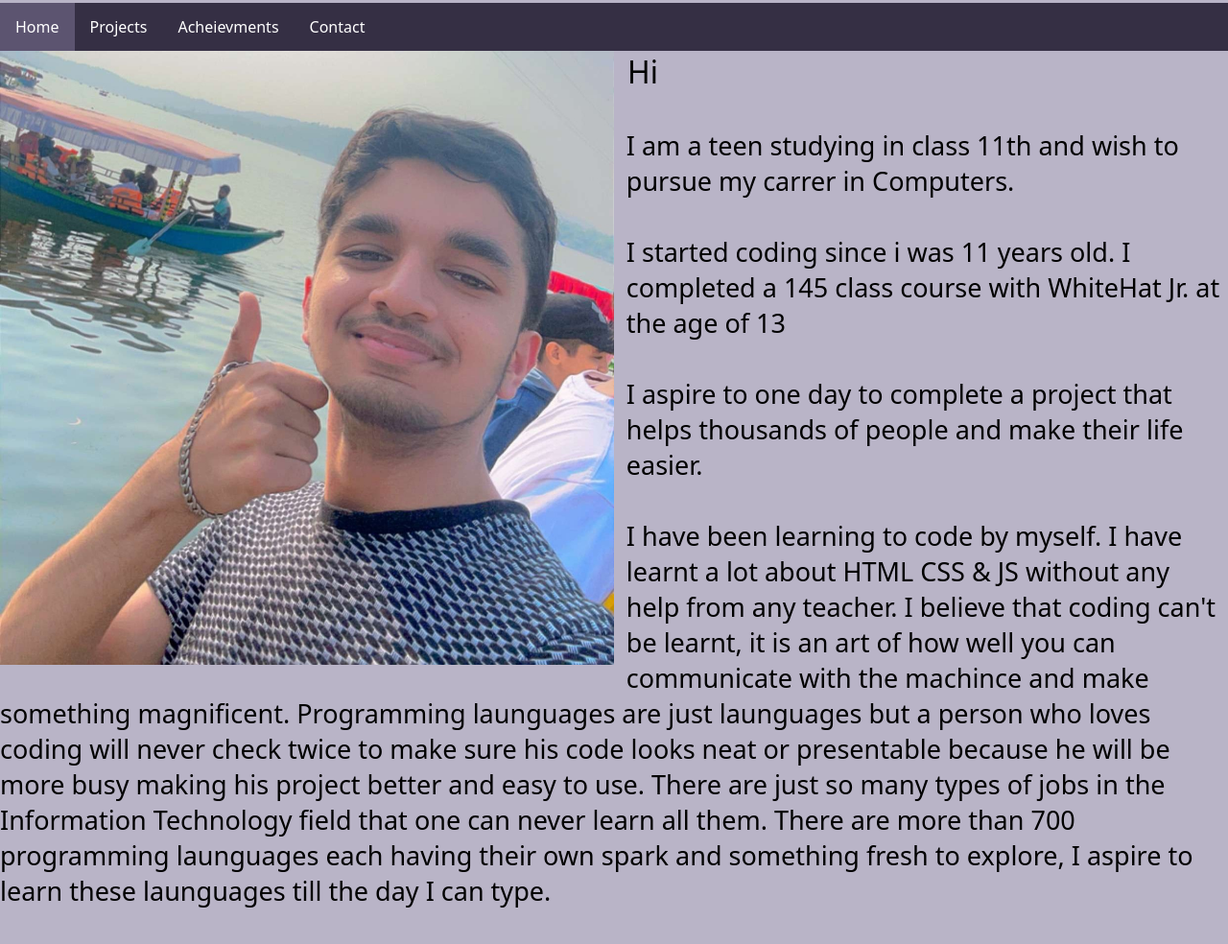
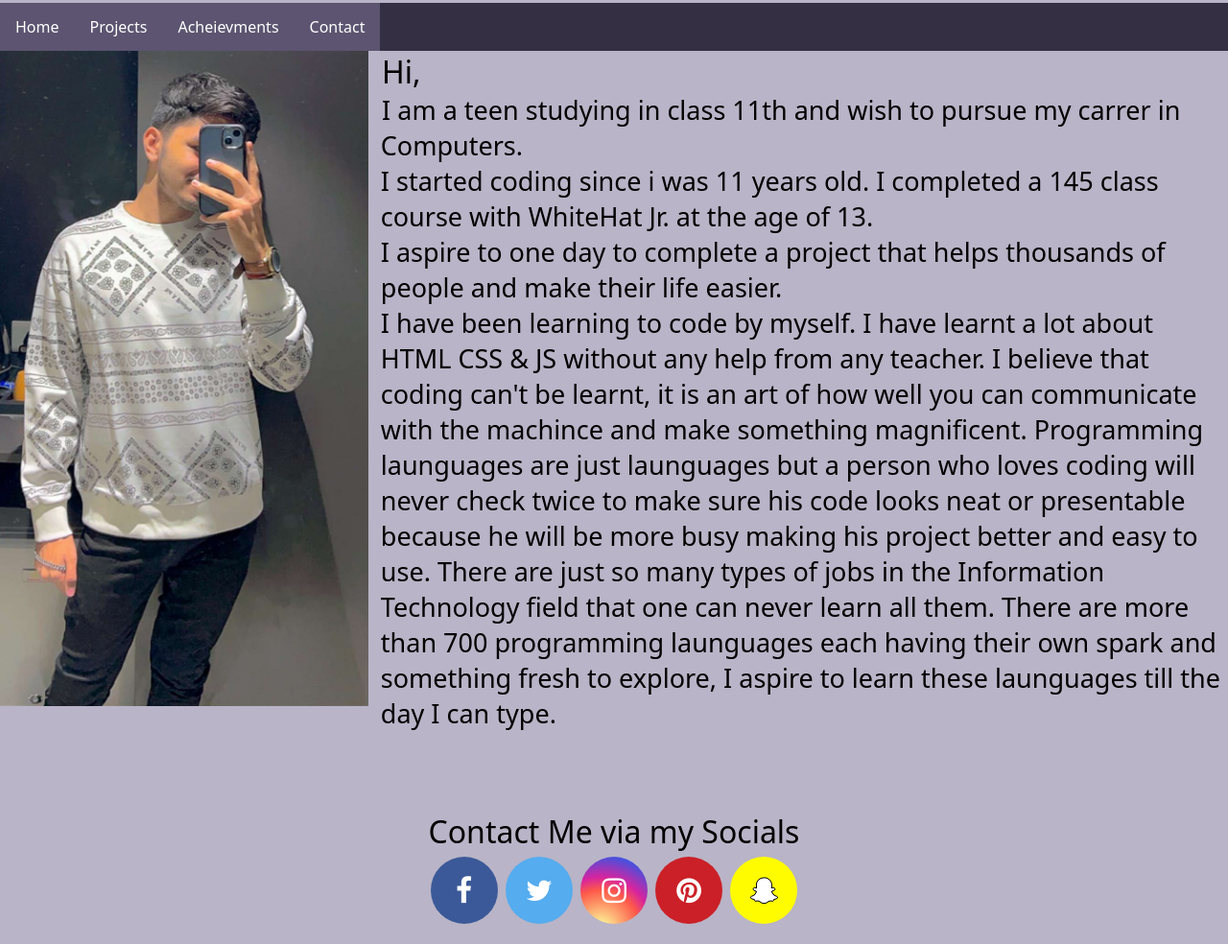
Before and after one commit to rajshivlani/Aboutme, a plain HTML site: page index.html in a window 1280 px wide. Shown: the part 127-1111 px from the top of the page at 96% size. Drawn offline with nearby package versions, Linux system fonts and the light colour scheme; a script that the page names is missing; a web font is replaced by a local one.

Commit message:
socials!
Social contact added, redirect to section of page implemented, main picture changed, website icon added

```diff
--- a/index.html
+++ b/index.html
@@ -3,41 +3,72 @@
 
 <head>
   <link rel="icon" type="image/x-icon" src="">
+  <link rel="stylesheet" href="https://cdnjs.cloudflare.com/ajax/libs/font-awesome/4.7.0/css/font-awesome.min.css">
   <title>Raj Shivlani's portfolio</title>
   <meta name="viewport" content="width=device-width, initial-scale=1.0" />
   <script src='main.js'></script>
+  <script src="http://code.jquery.com/jquery-1.6.2.min.js"></script>
   <link rel="preconnect" href="https://fonts.googleapis.com">
   <link rel="preconnect" href="https://fonts.gstatic.com" crossorigin>
   <link href="https://fonts.googleapis.com/css2?family=Happy+Monkey&display=swap" rel="stylesheet">
+  <link rel="icon" type="image/x-icon" href="icon.png">
+  <script>
+    $(document).ready(() => {
+      $('#link1').click(function (e) {
+        e.target.href = `#${e.target.dataset.link}`
+      });
+      $('#link2').click(function (e) {
+        e.target.href = `#${e.target.dataset.link}`
+      });
+      $('#link3').click(function (e) {
+        e.target.href = `#${e.target.dataset.link}`
+      });
+      $('#link4').click(function (e) {
+        e.target.href = `#${e.target.dataset.link}`
+      });
+      $('#link5').click(function (e) {
+        e.target.href = `#${e.target.dataset.link}`
+      });
+      $('#link6').click(function (e) {
+        e.target.href = `#${e.target.dataset.link}`
+      });
+      $('#link7').click(function (e) {
+        e.target.href = `#${e.target.dataset.link}`
+      });
+      $('#link8').click(function (e) {
+        e.target.href = `#${e.target.dataset.link}`
+      });
+    })
+  </script>
 </head>
 
 <body>
-  <div class="header prevent-select">
+  <div id="home_area" class="header prevent-select">
     <h1>Raj Ashish Shivlani<h1>
         <h4>Delhi Public School Surat</h4>
   </div>
 
   <ul class="prevent-select">
-    <li><a class="active" href="#home">Home</a></li>
-    <li><a href="#projects">Projects</a></li>
-    <li><a href="#goals">Acheievments</a></li>
-    <li><a href="#contact">Contact</a></li>
+    <li><a href="#" data-link="home_area" id="link1" class="link active">Home</a></li>
+    <li><a href="#" data-link="projects1" id="link2" class="link active">Projects</a></li>
+    <li><a href="#" data-link="acheievments1" id="link3" class="link active">Acheievments</a></li>
+    <li><a href="#" data-link="contact_me" id="link4" class="link active">Contact</a></li>
   </ul>
 
   <center>
     <section class="introduction prevent-select">
       <div>
-        <img src="IMG_3732.JPG" class="intro-img" />
+        <img src="IMG_3726.JPG" class="intro-img" />
       </div>
       <div class="intro-text">
         <h1>
-          <p style="font-size: xx-large;">Hi<p><br>
+          <p style="font-size: xx-large;">Hi,<p>
               I am a teen studying in class 11th and wish to pursue my carrer in Computers.
-              <br><br>I started coding since i was 11 years old. I completed a 145 class course with WhiteHat Jr. at the age
-              of
-              13
-              <br><br>I aspire to one day to complete a project that helps thousands of people and make their life easier.
-              <br><br>I have been learning to code by myself. I have learnt a lot about HTML CSS & JS without any
+              <br>I started coding since i was 11 years old. I completed a 145 class course with WhiteHat Jr. at the
+              age of 13.
+              <br>I aspire to one day to complete a project that helps thousands of people and make their life
+              easier.
+              <br>I have been learning to code by myself. I have learnt a lot about HTML CSS & JS without any
               help from any teacher. I believe that coding can't be learnt, it is an art of how well you can communicate
               with the
               machince and make something magnificent. Programming launguages are just launguages but a person who loves
@@ -54,6 +85,19 @@
               <br><br>
         </h1>
       </div>
+      <br>
+    </section>
+
+    <section class="contact prevent-select">
+      <div id="contact_me">
+        <br>
+        <div><h1 style="font-size: xx-large;">Contact Me via my Socials</h1></div>
+        <a target="_blank" href="https://www.facebook.com/profile.php?id=61559346011468" class="fa fa-facebook"></a>
+        <a target="_blank" href="https://x.com/raj_shivlani " class="fa fa-twitter"></a>
+        <a target="_blank" href="https://www.instagram.com/raj_shivlani/" class="fa fa-instagram"></a>
+        <a target="_blank" href="https://pin.it/cNqSm1qgh" class="fa fa-pinterest"></a>
+        <a target="_blank" href="https://www.snapchat.com/add/raj_shivlani?share_id=Rnf9LMkgQt6pBCh73VWRbA&locale=en_US" class="fa fa-snapchat-ghost"></a>
+      </div>
     </section>
   </center>
 
--- a/main.css
+++ b/main.css
@@ -63,8 +63,8 @@ li a:hover {
 .intro-img {
     margin-right: 1%;
     float: left;
-    width: 50%;
-    max-width: 100%;
+    width: 30%;
+    max-width: 75%;
     height: auto;
 }
 
@@ -73,3 +73,43 @@ li a:hover {
     font-size: large;
     text-align: left;
 }
+
+.fa {
+    padding: 20px;
+    font-size: 30px;
+    width: 30px;
+    text-align: center;
+    text-decoration: none;
+    margin: 5px 2px;
+    border-radius: 50%;
+}
+
+.fa:hover {
+    opacity: 0.7;
+}
+
+.fa-facebook {
+    background: #3B5998;
+    color: white;
+}
+
+.fa-twitter {
+    background: #55ACEE;
+    color: white;
+}
+
+.fa-instagram {
+    background: radial-gradient(circle at 30% 107%, #fdf497 0%, #fdf497 5%, #fd5949 45%, #d6249f 60%, #285AEB 90%);
+    color: white;
+}
+
+.fa-pinterest {
+    background: #cb2027;
+    color: white;
+}
+
+.fa-snapchat-ghost {
+    background: #fffc00;
+    color: white;
+    text-shadow: -1px 0 black, 0 1px black, 1px 0 black, 0 -1px black;
+}
```
Also changed, not shown: IMG_3726.JPG (added), icon.png (added).
